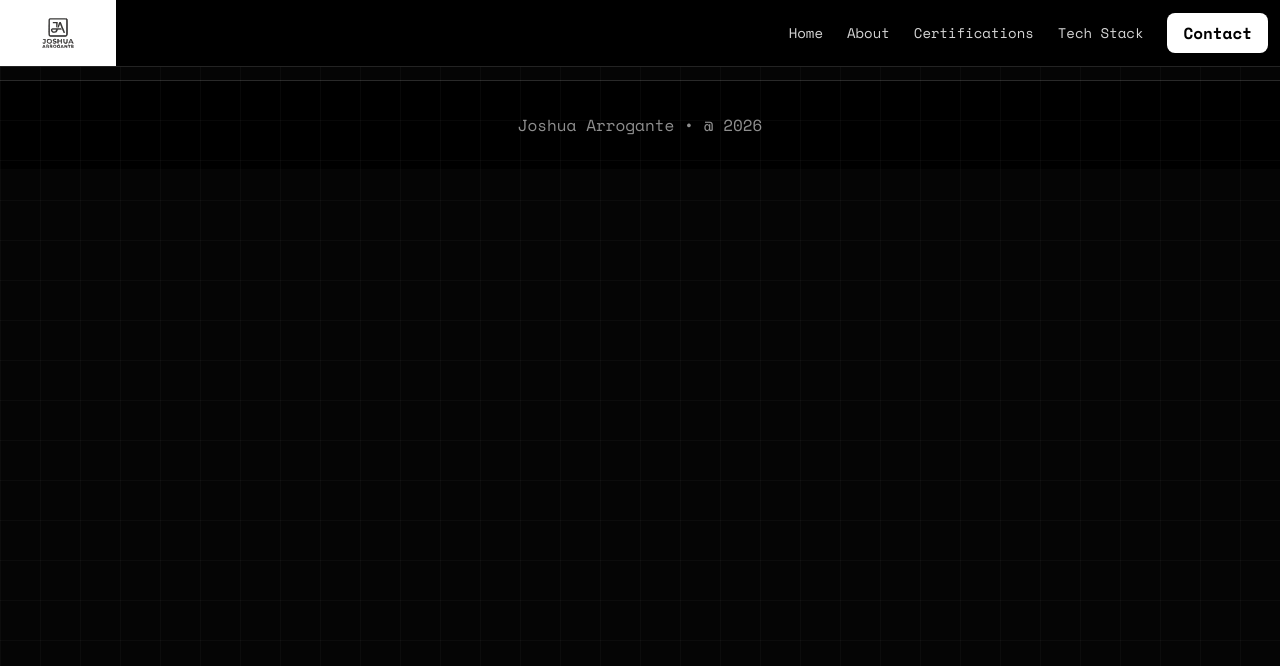
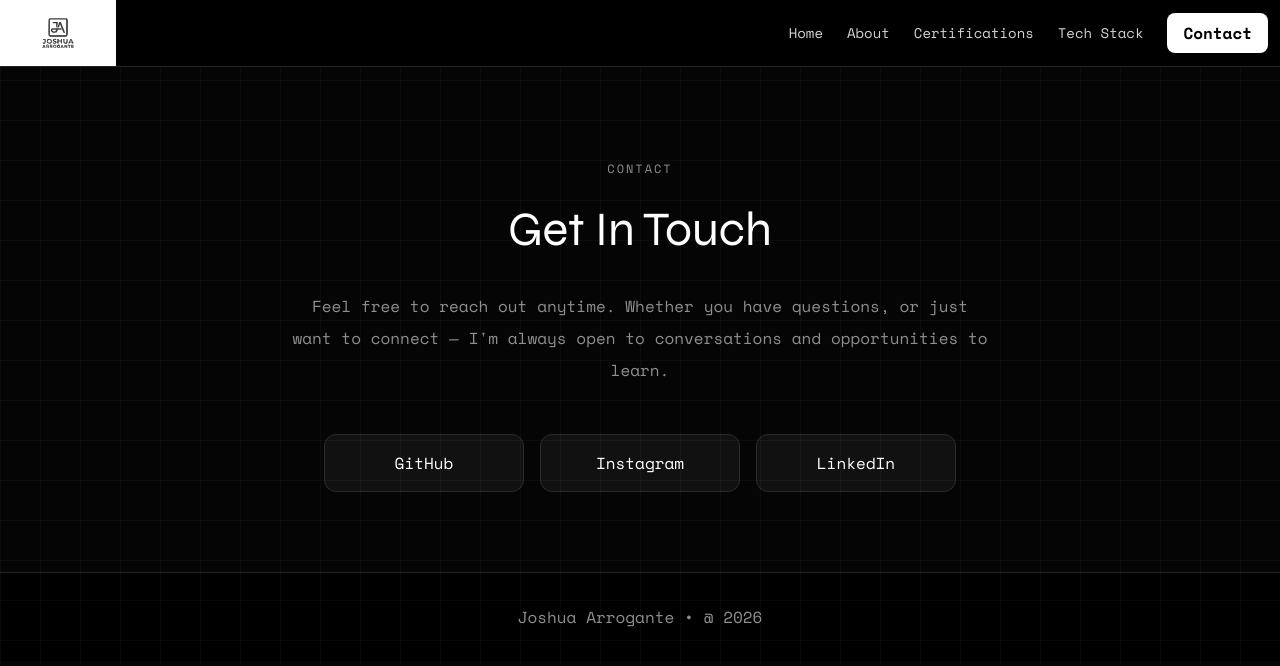
Before and after one commit to joshuait028/portfolio-nuxt, a Nuxt app: page /contact-me in a window 1280 px wide. Shown: the top 666 px of the page. Built offline with nearby package versions, Linux system fonts and the light colour scheme.

Commit message:
Migrate the original Contact page to Nuxt

```diff
--- /dev/null
+++ b/app/pages/contact-me.vue
@@ -0,0 +1,48 @@
+<script setup lang="ts">
+definePageMeta({
+  alias: '/contact-me.html'
+})
+</script>
+
+<template>
+  <main class="contact-section">
+    <p class="contact-label">CONTACT</p>
+
+    <h1 class="contact-title">Get In Touch</h1>
+
+    <p class="contact-text">
+      Feel free to reach out anytime. Whether you have questions, or just
+      want to connect — I'm always open to conversations and opportunities
+      to learn.
+    </p>
+
+    <div class="contact-links">
+      <a
+        href="https://github.com/joshuait028"
+        target="_blank"
+        rel="noopener noreferrer"
+        class="contact-button"
+      >
+        GitHub
+      </a>
+
+      <a
+        href="https://www.instagram.com/joshiedocchi/"
+        target="_blank"
+        rel="noopener noreferrer"
+        class="contact-button"
+      >
+        Instagram
+      </a>
+
+      <a
+        href="https://www.linkedin.com/in/joshua-tolentino-22a031354/"
+        target="_blank"
+        rel="noopener noreferrer"
+        class="contact-button"
+      >
+        LinkedIn
+      </a>
+    </div>
+  </main>
+</template>
```
